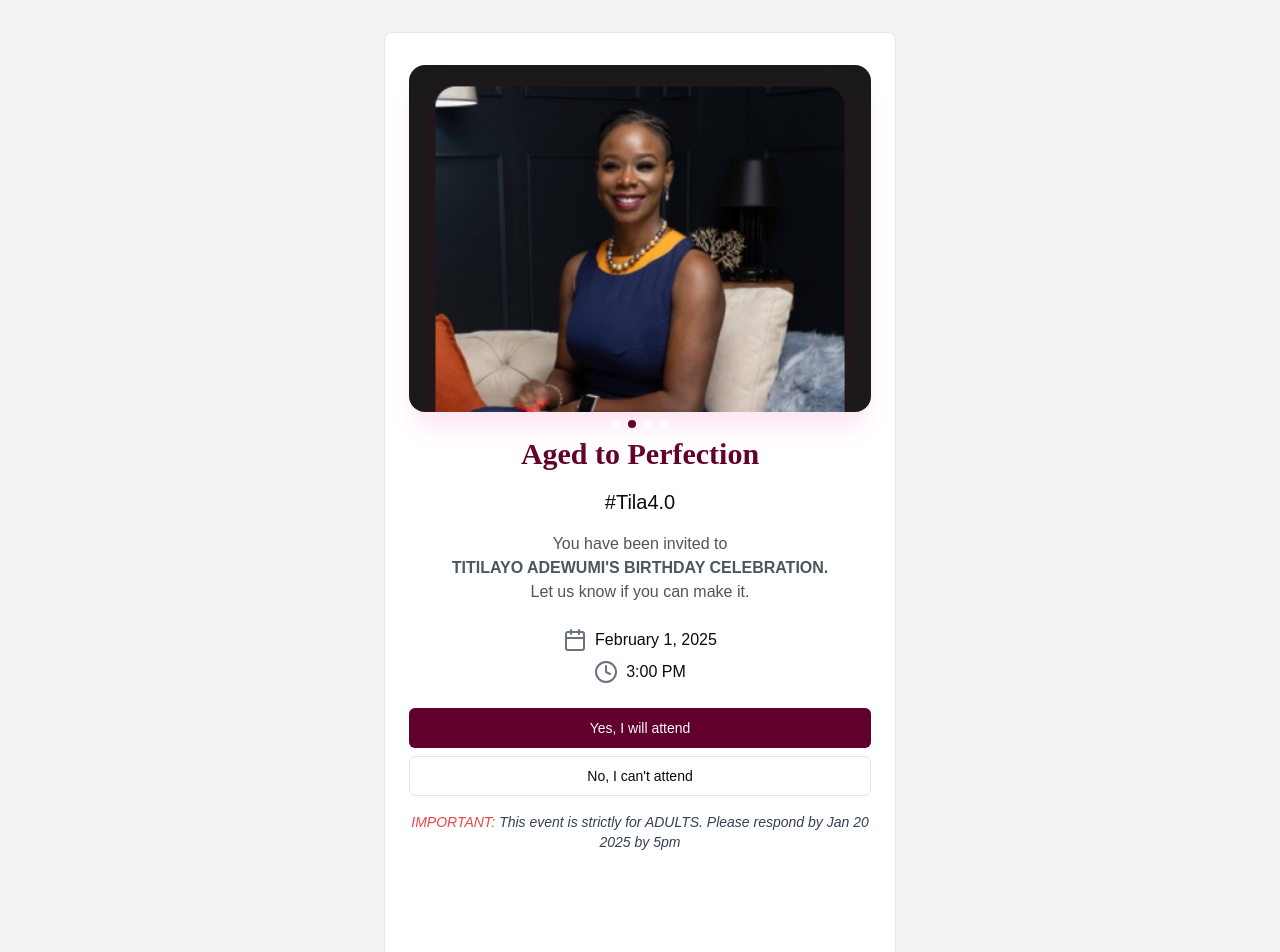
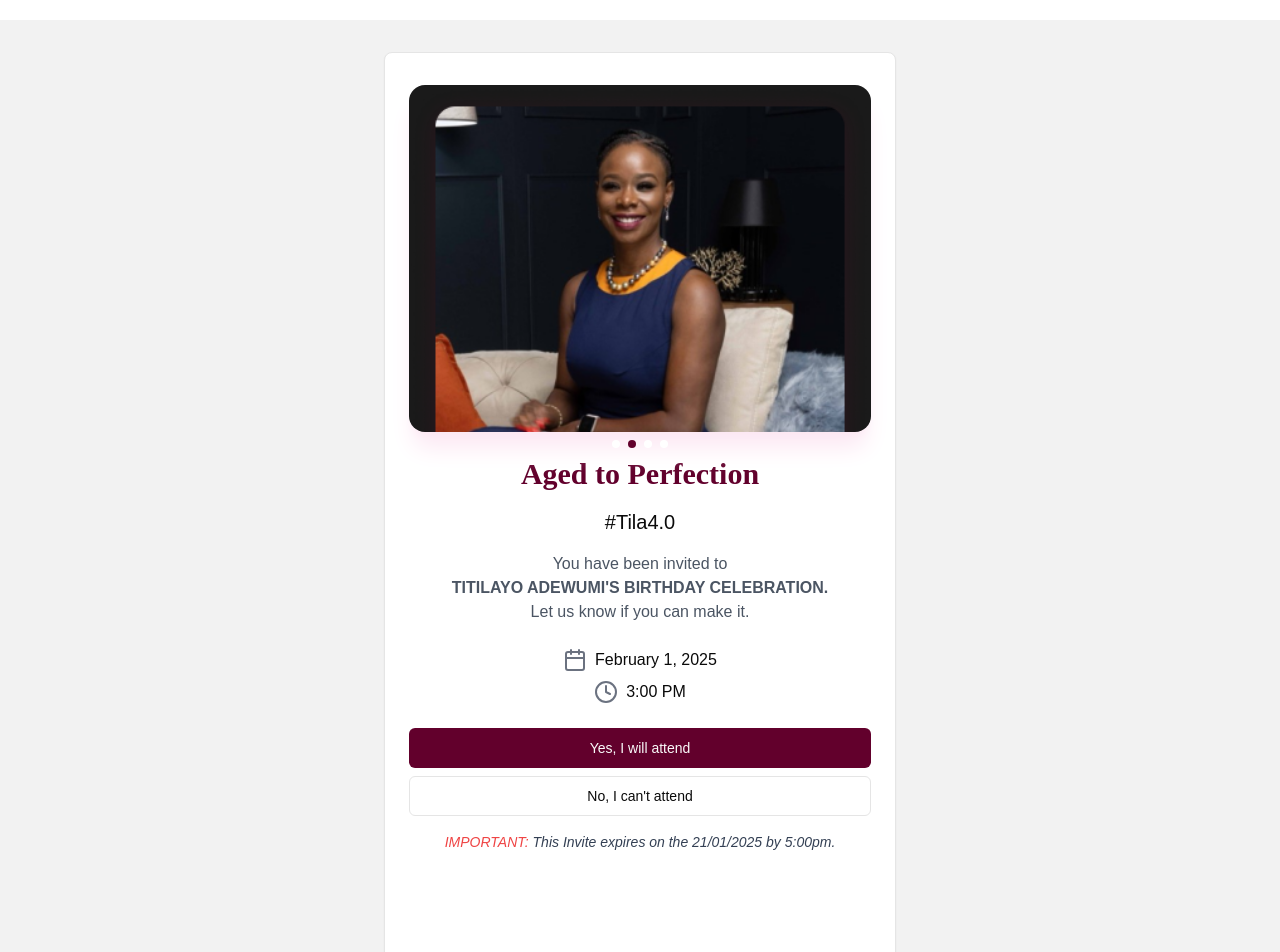
Before and after one commit to aosenit/sbsc-rsvp, a Next.js app: page / in a window 1280 px wide. Shown: the top 952 px of the page. Built offline with nearby package versions, Linux system fonts and the light colour scheme.

Commit message:
feat:change date to 21

```diff
--- a/app/page.tsx
+++ b/app/page.tsx
@@ -25,7 +25,7 @@ export default function Page() {
   const router = useRouter();
 
   return (
-    <div className="min-h-screen bg-[#F2F2F2]  lg:py-12 lg:px-4">
+    <div className="min-h-screen bg-[#F2F2F2] lg:my-5 lg:py-12 lg:px-4">
       <MobileBg />
 
       <Layout>
@@ -77,8 +77,8 @@ export default function Page() {
               </Button>
             </div>
             <p className="text-sm italic text-[#344054]">
-              <span className="text-red-500">IMPORTANT:</span> This event is
-              strictly for ADULTS. Please respond by Jan 20 2025 by 5pm
+              <span className="text-red-500">IMPORTANT:</span> This Invite
+              expires on the 21/01/2025 by 5:00pm.
             </p>
 
             <div className="flex justify-center pt-20">
```
